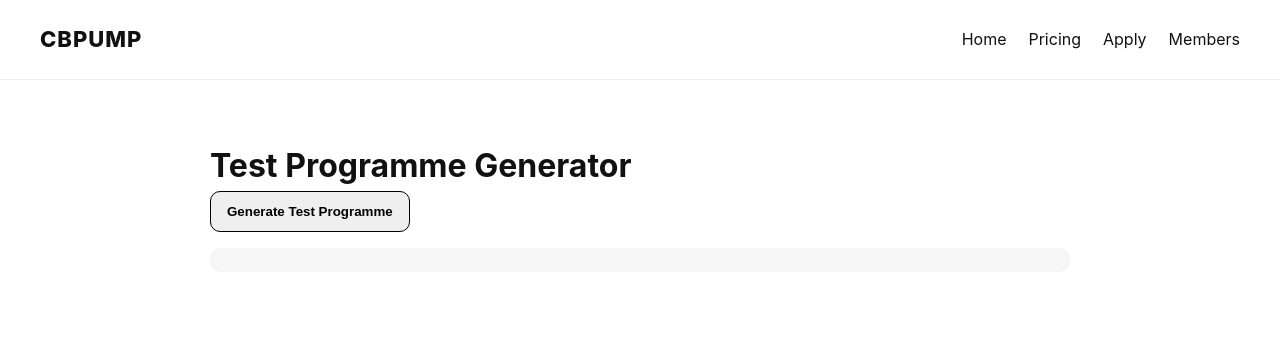
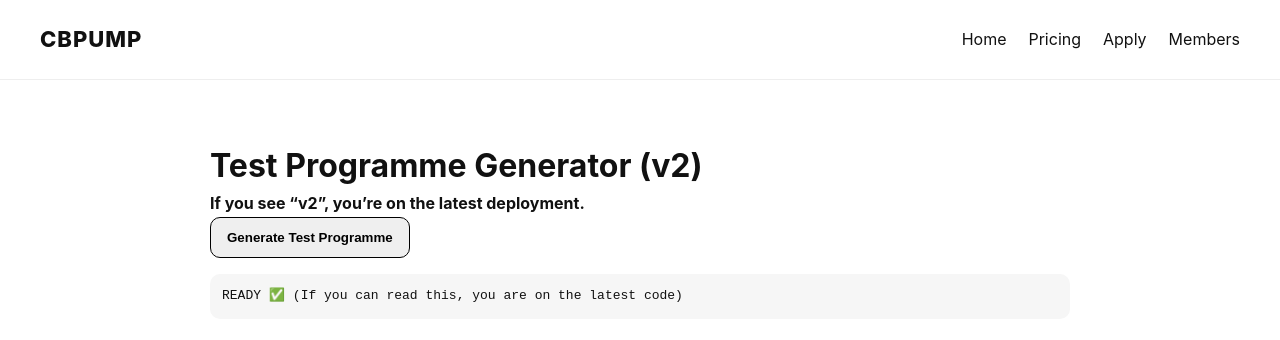
Before and after one commit to cbpumpcoaching/online-coaching-platform, a Next.js app: page /test-programme in a window 1280 px wide. Shown: the top 340 px of the page. Built offline with nearby package versions, Linux system fonts and the light colour scheme.

Commit message:
Update test-programme.js

```diff
--- a/pages/test-programme.js
+++ b/pages/test-programme.js
@@ -1,14 +1,13 @@
-// /pages/test-programme.js
 import { useState } from "react";
 import Link from "next/link";
 
 export default function TestProgrammePage() {
-  const [debug, setDebug] = useState("");
+  const [debug, setDebug] = useState("READY ✅ (If you can read this, you are on the latest code)");
   const [ok, setOk] = useState(false);
 
   async function generate() {
     setOk(false);
-    setDebug("Calling API...");
+    setDebug("Calling /api/programme/generate ...");
 
     const onboarding = {
       goal: "Muscle Gain",
@@ -17,8 +16,6 @@ export default function TestProgrammePage() {
       equipment: ["gym"],
     };
 
-    localStorage.setItem("cbpump_onboarding", JSON.stringify(onboarding));
-
     try {
       const res = await fetch("/api/programme/generate", {
         method: "POST",
@@ -26,16 +23,21 @@ export default function TestProgrammePage() {
         body: JSON.stringify(onboarding),
       });
 
-      const json = await res.json().catch(async () => {
-        const text = await res.text();
-        return { nonJsonResponse: text };
-      });
+      // Try to parse JSON. If it isn't JSON, show raw text.
+      const text = await res.text();
+      let parsed;
+      try {
+        parsed = JSON.parse(text);
+      } catch {
+        parsed = { nonJsonResponse: text };
+      }
 
-      setDebug(`Status: ${res.status}\n\nResponse:\n${JSON.stringify(json, null, 2)}`);
+      setDebug(`Status: ${res.status}\n\nResponse:\n${JSON.stringify(parsed, null, 2)}`);
 
       if (!res.ok) return;
 
-      localStorage.setItem("cbpump_programme_v1", JSON.stringify(json));
+      localStorage.setItem("cbpump_programme_v1", JSON.stringify(parsed));
+      localStorage.setItem("cbpump_onboarding", JSON.stringify(onboarding));
       setOk(true);
     } catch (e) {
       setDebug(`Client error:\n${e?.message || String(e)}`);
@@ -44,7 +46,8 @@ export default function TestProgrammePage() {
 
   return (
     <div style={{ maxWidth: 900, margin: "40px auto", padding: 20 }}>
-      <h1>Test Programme Generator</h1>
+      <h1>Test Programme Generator (v2)</h1>
+      <p style={{ fontWeight: 700 }}>If you see “v2”, you’re on the latest deployment.</p>
 
       <button
         onClick={generate}
```
